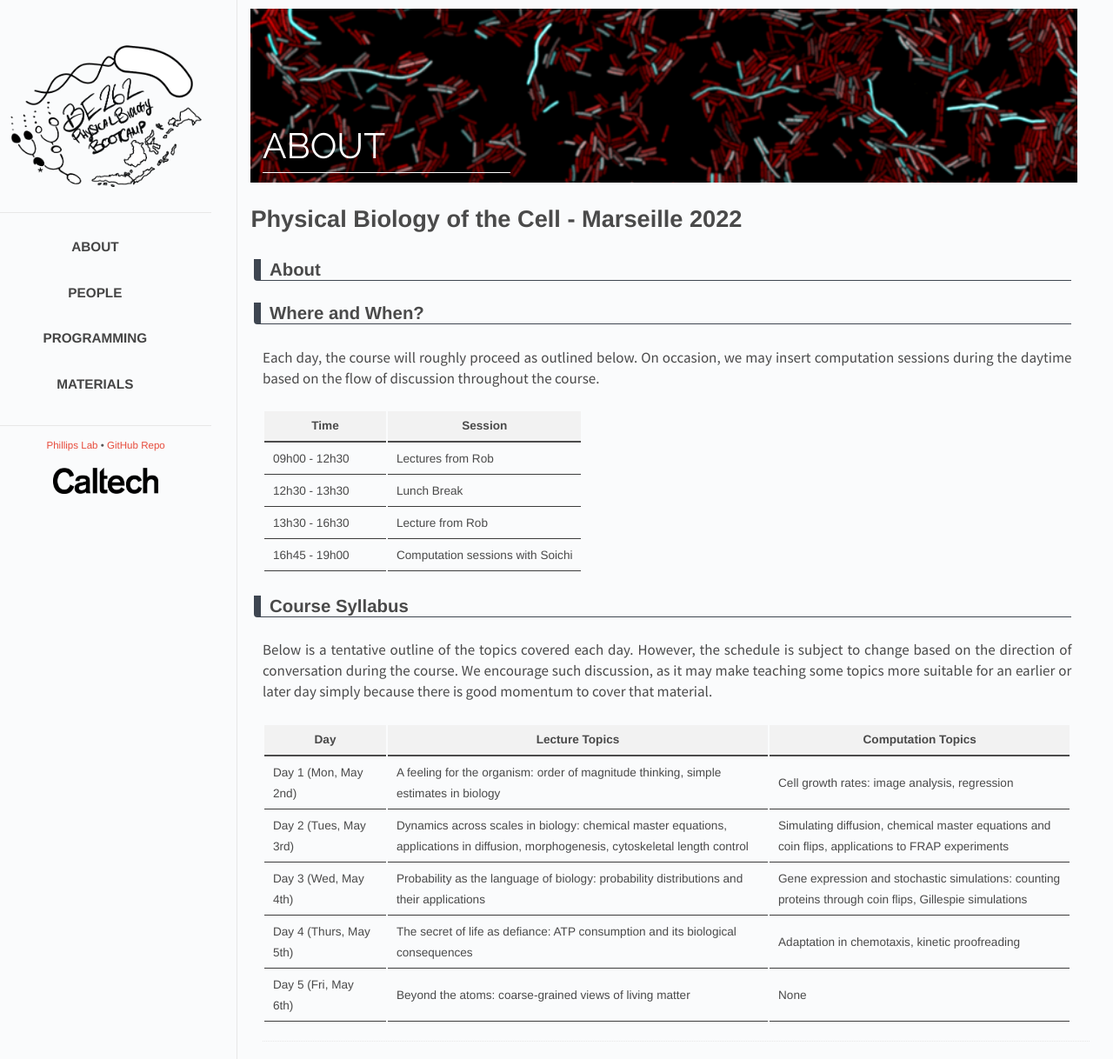
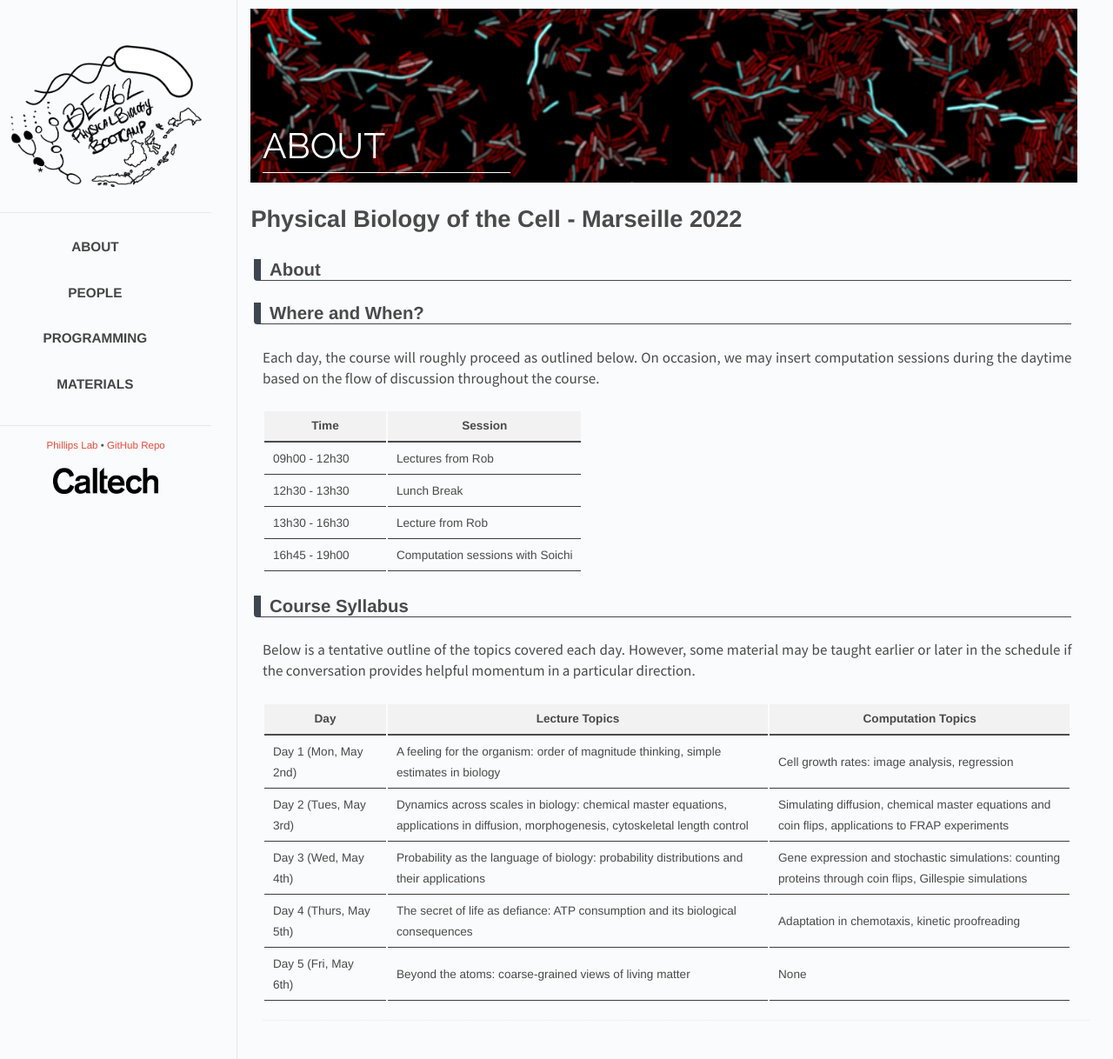
Before and after one commit to RPGroup-PBoC/pboc22_marseille, a Jekyll site: the page built from _posts/2022-01-31-about.md, in a window 1280 px wide. Shown: the whole page at 87% size. Built offline with Jekyll 4.4.1, drawn with Linux system fonts in a browser that asks for light colours.

Commit message:
Rewording some elements.

```diff
--- a/_posts/2022-01-31-about.md
+++ b/_posts/2022-01-31-about.md
@@ -41,7 +41,7 @@ Each day, the course will roughly proceed as outlined below. On occasion, we may
 
 ## Course Syllabus
 
-Below is a tentative outline of the topics covered each day. However, the schedule is subject to change based on the direction of conversation during the course. We encourage such discussion, as it may make teaching some topics more suitable for an earlier or later day simply because there is good momentum to cover that material.
+Below is a tentative outline of the topics covered each day. However, some material may be taught earlier or later in the schedule if the conversation provides helpful momentum in a particular direction.
 
 <table>
 <tr>
```
